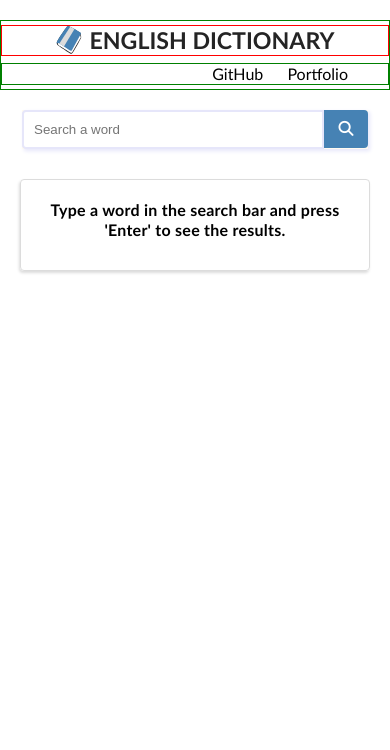
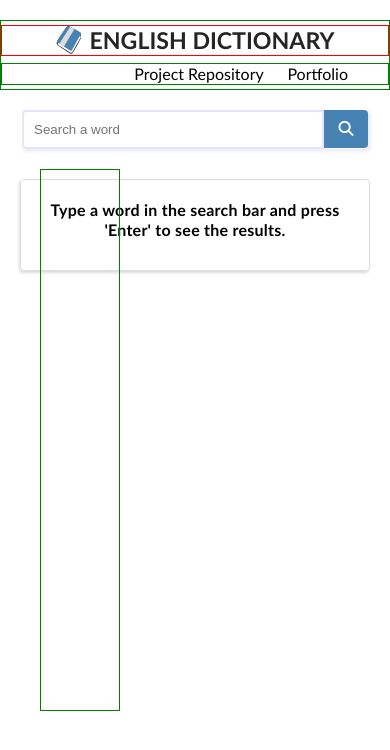
Before and after one commit to banuaggun/english-dictionary, a Vue app: page / in a window 390 px wide. Shown: the top 750 px of the page. Built offline with nearby package versions, Linux system fonts and the light colour scheme.

Commit message:
The process of making the sidebar area responsive continues.

```diff
--- a/src/App.vue
+++ b/src/App.vue
@@ -7,9 +7,10 @@ import {ref} from 'vue'
 </script>
 
 <template>
-  <div id="wrapper">
-    <Header/>
+  <div id="app">
+
     <main>
+      <Header/>
       <SearchBox />
     </main>
   </div>
--- a/src/components/Header.vue
+++ b/src/components/Header.vue
@@ -1,23 +1,21 @@
 <template>
   <header>
+    <div class="web">
     <div class="web-navbar">
       <div class="web-navbar-row-2">
-        <div class="social-media">
-          <div class="social-media-portfolio">
+            <a href="https://portfolio-banuaggun.vercel.app/" target="_blank">
+              Portfolio
+            </a>
             <a href="https://github.com/banuaggun" target="_blank">
-              <i class="fa-brands fa-github"></i>
+              Project repository
             </a>
-            <a href="https://portfolio-banuaggun.vercel.app/" target="_blank">
-              <img src="../assets/icons/portfolio.png" />
-            </a>
-          </div>
-        </div>
+
       </div>
       <div class="web-navbar-row-1">
         <img src="../assets/icons/logo.svg" alt="dictionary logo" />
-        <h2>English Dictionary</h2>
+        <h3>English Dictionary</h3>
     </div>
-
+    </div>
     </div>
      <div class="mobile-navbar">
       <div class="mobile-navbar-row-1">
@@ -27,7 +25,7 @@
     <div class="mobile-navbar-row-2">
       <div class="social-media-portfolio">
         <a href="https://github.com/banuaggun" target="_blank">
-          GitHub
+          Project Repository
         </a>
         <a href="https://portfolio-banuaggun.vercel.app/" target="_blank">
           Portfolio
@@ -39,51 +37,66 @@
 </template>
 
 <style scoped>
+header .web{
+  width:80px;
+  height:calc((100vh / 1.5) - 20px);
+  position:fixed;
+  top:20%;
+  left:40px;
+  display:flex;
+  align-items:center;
+  justify-content:center;
+  border:1px solid green;
+}
 header .web-navbar{
-  border:1px solid red;
   width:80px;
-  height:100vh;
+  height:calc((100vh / 1.5) - 20px);
   position:absolute;
-  top:0px;
+  top:10px;
+  bottom:10px;
   display: flex;
   flex-direction: row;
   align-items: center;
-  justify-content: flex-end;
   writing-mode: vertical-lr;
   transform:rotate(180deg);
+  background-color: var(--text-color);
+  border:2px solid var(--border-color);
+  box-shadow: -4px 2px 6px var(--border-color), 2px -2px 6px var(--border-color-2);
+  border-radius:100px;
 }
 .web-navbar-row-1{
-  border:1px solid blue;
   display:flex;
   align-items: center;
 }
 .web-navbar-row-1 img{
   position: absolute;
-  bottom:40px;
-  border:1px solid black;
-  width:44px;
-  height:44px;
+  bottom:20px;
+  width:40px;
+  height:40px;
 }
-.web-navbar-row-1 h2{
-  bottom:100px;
+.web-navbar-row-1 h3{
+  bottom:80px;
   position:absolute;
 }
 
 .web-navbar-row-2{
-  border:1px solid black;
   position: absolute;
   top:20px;
 }
-.web-navbar-row-2 img{
-  background-color:red;
-  border:1px solid red;
-  width:44px;
-  height:44px;
-
+.web-navbar-row-2 a{
+  font-size:1.1rem;
+  font-weight:600;
+  letter-spacing: 0.25px;
+  border:none;
+  border-left:3px solid var(--border-color-2);
 }
-i{
-  font-size:2rem;
-  transform:rotate(180deg);
+.web-navbar-row-2 a:nth-child(1){
+  margin-bottom:15px;
+}
+.web-navbar-row-2 a:hover{
+  color: var(--bg-color-button);
+  transition:all 0.3s ease-in-out;
+  border-left:3px solid var(--bg-color-button);
 }
 header .mobile-navbar {
   border:1px solid green;
--- a/src/style.css
+++ b/src/style.css
@@ -4,7 +4,7 @@
   --border-color:lavender;
   --border-color-2:#dcdcdc;
   --box-shadow:2px 2px 4px lavender;
-  --box-shadow-2:-px 1px 2px #dcdcdc;
+  --box-shadow-2:1px 1px 2px #dcdcdc;
   --link-color:darkslateblue;
   --text-color:#fff;
   --text-color-2:#000;
```
